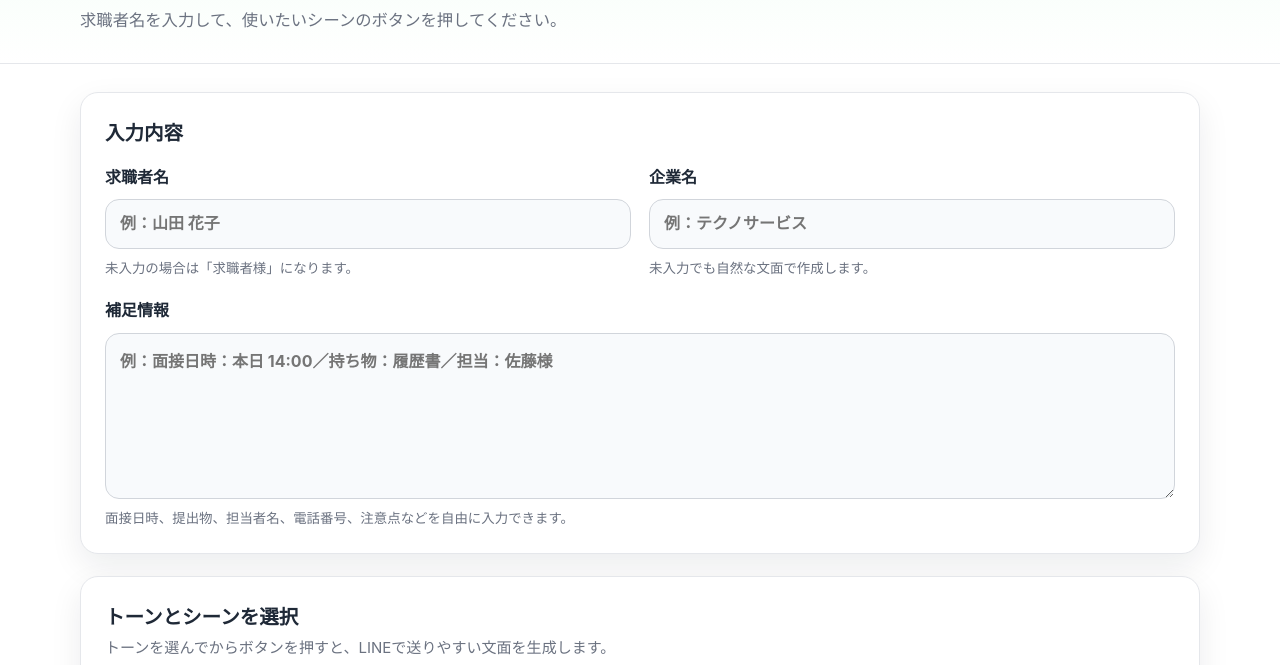
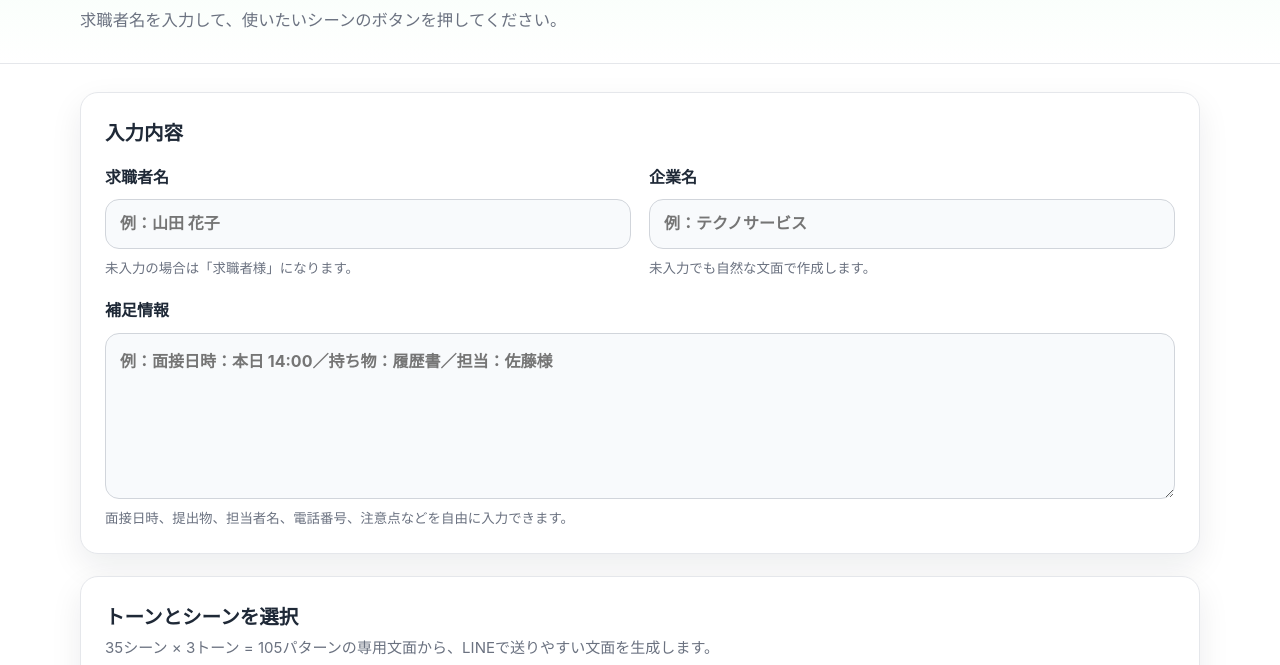
Before and after one commit to sasaki522/teikeibun-tool, a plain HTML site: page index.html in a window 1280 px wide. Shown: the part 135-800 px from the top of the page. Drawn offline with Linux system fonts and the light colour scheme.

Commit message:
Clarify preserved template coverage

```diff
--- a/index.html
+++ b/index.html
@@ -43,7 +43,7 @@
       <div class="section-title-row">
         <div>
           <h2 id="scene-heading">トーンとシーンを選択</h2>
-          <p>トーンを選んでからボタンを押すと、LINEで送りやすい文面を生成します。</p>
+          <p>35シーン × 3トーン = 105パターンの専用文面から、LINEで送りやすい文面を生成します。</p>
         </div>
       </div>
 
```
